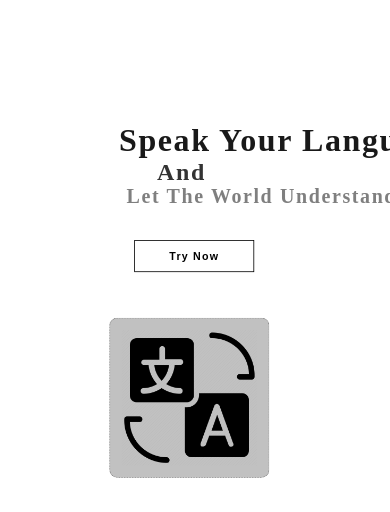
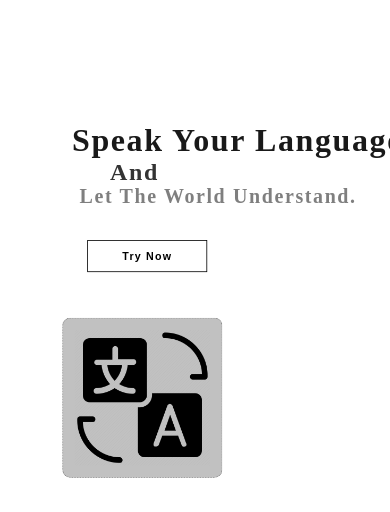
Before and after one commit to MahatheerSyed/VoiceGlobe, a Flask app: page / in a window 390 px wide; the page is wider, and only the part inside the window is pictured. Shown: the part 55-567 px from the top of that part. Run offline with Flask 3, Linux system fonts and the light colour scheme; some libraries are stand-ins or nearby versions.

Commit message:
responsive.css

```diff
--- a/static/responsive.css
+++ b/static/responsive.css
@@ -12,6 +12,7 @@
     scale: 0.8;
     text-wrap: nowrap;
     margin-top: 30%;
+    margin-left: -50%;
     gap: 40px;
   }
   .home_text .hometext_part {
```
